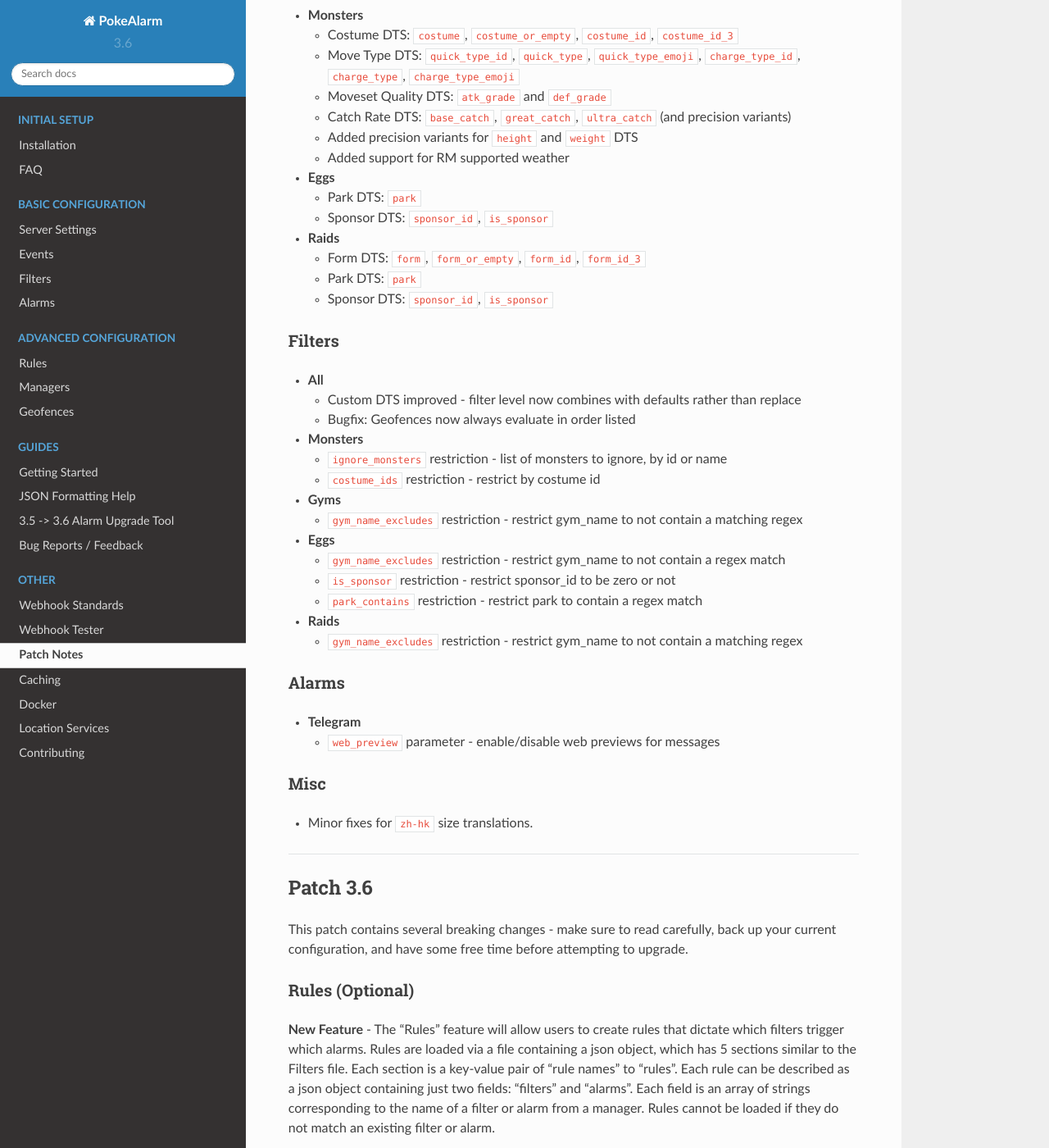
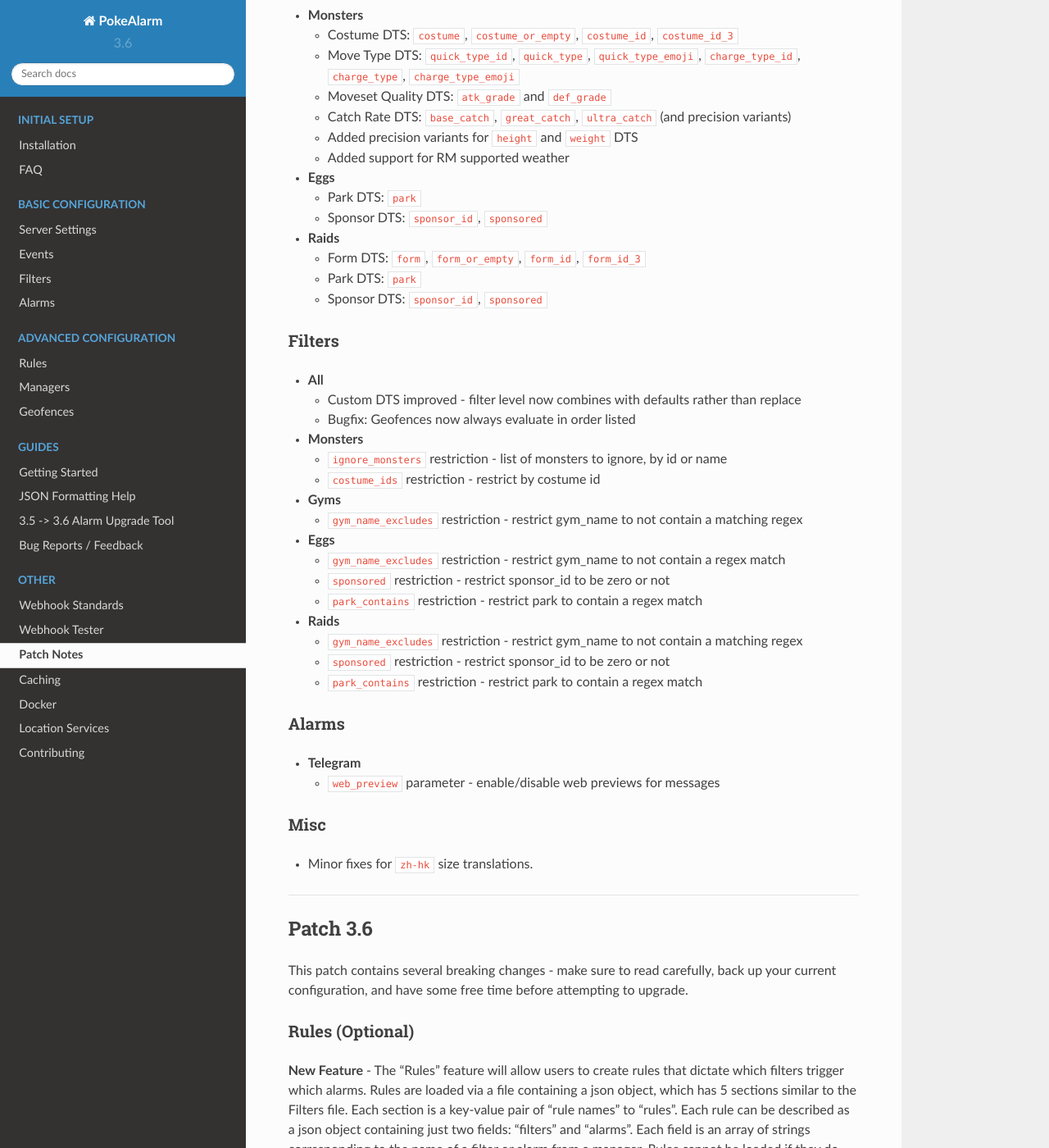
Before and after one commit to pokealarm/pokealarm, a Sphinx documentation site: the page built from docs/miscellaneous/patch-notes.md, in a window 1280 px wide and 1400 px high, scrolled down 1048 px. Shown: the whole window at 82% size. Built offline with Sphinx 7.4.7 and the Read the Docs theme 2.0.0, drawn with Linux system fonts in a browser that asks for light colours.

Commit message:
Update wiki for sponsored filters/dts.

```diff
--- a/docs/configuration/events/egg-events.rst
+++ b/docs/configuration/events/egg-events.rst
@@ -38,6 +38,8 @@ gym_image         The url to the image of the gym. *
 team_id           The id of the team currently in control of the gym.
 team_name         The team currently in control of the gym.
 team_leader       The leader of the team currently in control of the gym.
+sponsor_id        The sponsor if of the gym. 0 if not sponsored.
+sponsored         True if sponsored, False if not.
 ================= ========================================================
 
 .. note::
--- a/docs/configuration/events/gym-events.rst
+++ b/docs/configuration/events/gym-events.rst
@@ -44,6 +44,8 @@ gym_description  The description of the gym. *
 gym_image        The url to the image of the gym. *
 slots_available  Number of open guard slots available in a gym.
 guard_count      Number of guards assigned to a gym.
+sponsor_id        The sponsor if of the gym. 0 if not sponsored.
+sponsored         True if sponsored, False if not.
 ================ ========================================================
 
 .. note::
--- a/docs/configuration/filters/egg-filters.rst
+++ b/docs/configuration/filters/egg-filters.rst
@@ -47,6 +47,8 @@ max_egg_lvl        Maximum level of the egg when hatched.           ``5``
 current_teams      List of allowed current teams, by id or name.    ``["Instinct","Mystic"]``
 gym_name_contains  List of regex's required to be in the gym name.  ``["Sponsored","West\\sOak"]``
 gym_name_excludes  List of regex's rejected to be in the gym name.  ``["Sponsored","West\\sOak"]``
+park_contains      List of regex's required to be in the park name. ``["Sponsored","Park\\sName"]``
+sponsored          restrict sponsor_id to be zero or not            ``true`` or ``false``
 ================== ================================================ ================================
 
 
@@ -66,6 +68,7 @@ weather         Accepted weathers, by id or name.                      ``["Clear
 geofences       See :ref:`geofences_filters` page on 'Geofences'       ``["geofence1","geofence2"]``
 custom_dts      See :ref:`custom_dts_filters` page on 'Custom DTS'     ``{"dts1":"substitution"}``
 is_missing_info See :ref:`missing_info_filters` page on 'Missing Info' ``true`` or ``false``
+
 =============== ====================================================== ==============================
 
 + Floats can use ``"inf"`` to represent infinity
--- a/docs/configuration/filters/gym-filters.rst
+++ b/docs/configuration/filters/gym-filters.rst
@@ -49,6 +49,8 @@ gym_name_contains  List of regex's required to be in the gym name.  ``["Sponsore
 gym_name_excludes  List of regex's rejected to be in the gym name.  ``["Sponsored","West\\sOak"]``
 min_slots          Minimum number of guard slots available.         ``2``
 max_slots          Maximum number of guard slots available.         ``6``
+park_contains      List of regex's required to be in the park name. ``["Sponsored","Park\\sName"]``
+sponsored          restrict sponsor_id to be zero or not            ``true`` or ``false``
 ================== ================================================ ================================
 
 
--- a/docs/miscellaneous/patch-notes.md
+++ b/docs/miscellaneous/patch-notes.md
@@ -51,12 +51,12 @@
 
 * **Eggs**
   * Park DTS: `park`
-  * Sponsor DTS: `sponsor_id`, `is_sponsor`
+  * Sponsor DTS: `sponsor_id`, `sponsored`
 
 * **Raids**
   * Form DTS: `form`, `form_or_empty`, `form_id`, `form_id_3`
   * Park DTS: `park`
-  * Sponsor DTS: `sponsor_id`, `is_sponsor`
+  * Sponsor DTS: `sponsor_id`, `sponsored`
 
 ### Filters
 
@@ -77,12 +77,14 @@
 * **Eggs**
   * `gym_name_excludes` restriction - restrict gym_name to not contain
     a regex match
-  * `is_sponsor` restriction - restrict sponsor_id to be zero or not
+  * `sponsored` restriction - restrict sponsor_id to be zero or not
   * `park_contains` restriction - restrict park to contain a regex match
 
 * **Raids**
   * `gym_name_excludes` restriction - restrict gym_name to not contain
     a matching regex
+  * `sponsored` restriction - restrict sponsor_id to be zero or not
+  * `park_contains` restriction - restrict park to contain a regex match
 
 ### Alarms
 
```
